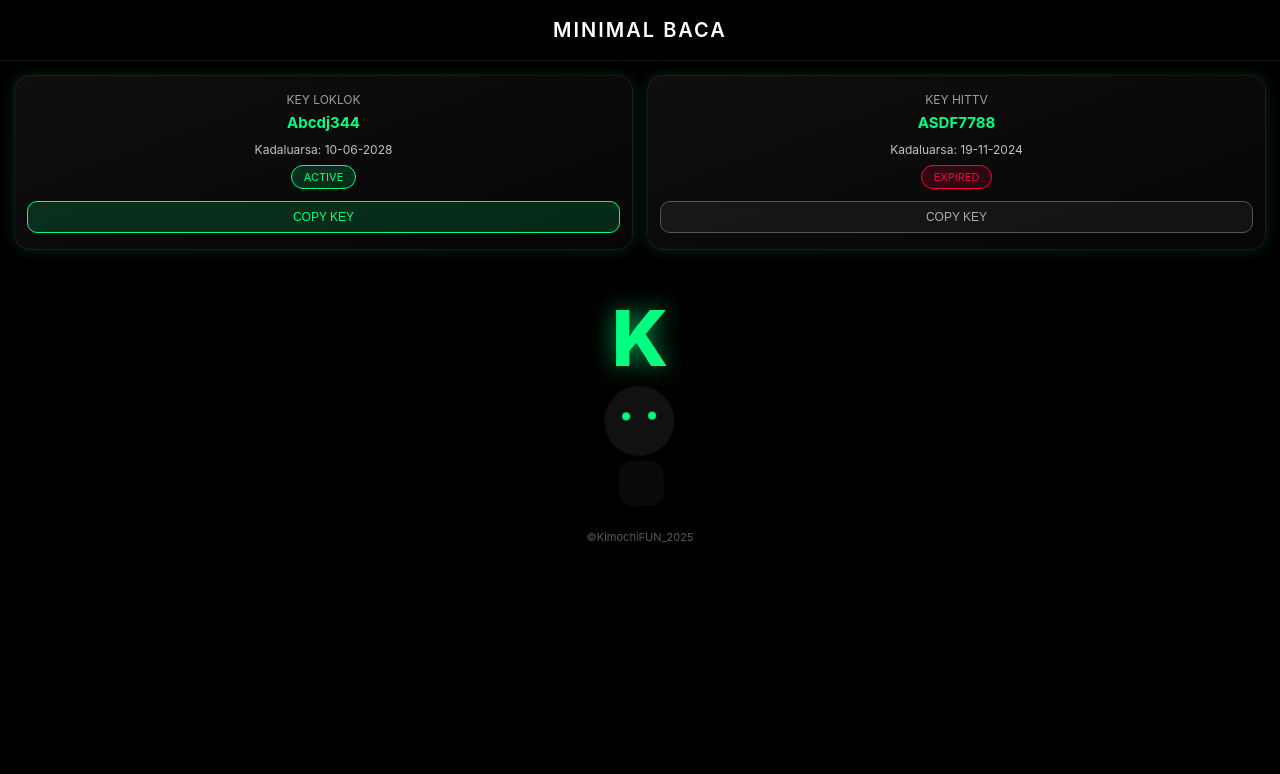
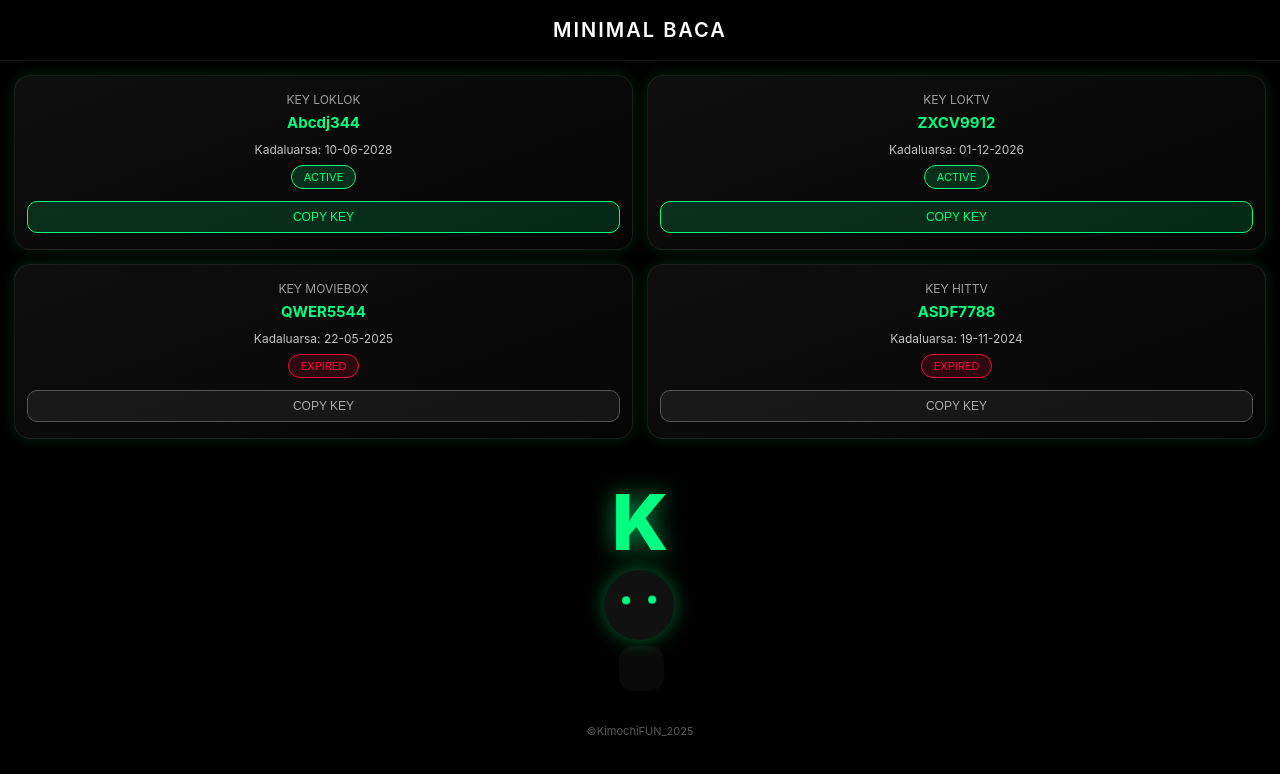
Before and after one commit to testing1234567889/Key, a plain HTML site: page index.html in a window 1280 px wide. Shown: the top 774 px of the page. Drawn offline with Linux system fonts and the light colour scheme.

Commit message:
Update index.html

```diff
--- a/index.html
+++ b/index.html
@@ -28,6 +28,7 @@
     border-bottom:1px solid rgba(255,255,255,0.08);
 }
 
+/* LAYOUT */
 .wrapper{padding:14px;}
 .grid{
     display:grid;
@@ -85,7 +86,6 @@
     border:1px solid;
 }
 
-/* ACTIVE BUTTON */
 .copy-btn.active{
     background:rgba(0,255,128,.15);
     color:#00ff80;
@@ -93,19 +93,18 @@
     cursor:pointer;
 }
 
-/* EXPIRED BUTTON — FIXED */
 .copy-btn.expired{
-    background:rgba(255,255,255,.05);
+    background:rgba(255,255,255,.06);
     color:#aaa;
     border-color:#555;
     cursor:default;
-    opacity:1; /* IMPORTANT: BIAR KELIHATAN */
+    opacity:1;
 }
 
-/* K */
+/* K ANIMATION */
 .k-anim{
     text-align:center;
-    margin:35px 0 10px;
+    margin:30px 0 10px;
     font-size:64px;
     font-weight:800;
     color:#00ff80;
@@ -118,10 +117,16 @@
     100%{transform:scale(1);opacity:.7}
 }
 
-/* WIBU */
-.wibu-wrap{display:flex;justify-content:center;margin-bottom:10px}
+/* WIBU – PALING BAWAH TENGAH */
+.wibu-wrap{
+    display:flex;
+    justify-content:center;
+    margin:10px 0 20px;
+}
+
 .wibu{
-    width:80px;height:120px;
+    width:80px;
+    height:120px;
     animation:wibu 1.2s infinite ease-in-out;
 }
 @keyframes wibu{
@@ -129,30 +134,47 @@
     50%{transform:rotate(3deg)}
     100%{transform:rotate(-3deg)}
 }
+
 .wibu .head{
-    width:70px;height:70px;
-    background:#111;border-radius:50%;
-    margin:auto;position:relative;
+    width:70px;
+    height:70px;
+    background:#111;
+    border-radius:50%;
+    margin:auto;
+    position:relative;
+    box-shadow:0 0 20px rgba(0,255,128,.4);
 }
 .eye{
-    width:8px;height:8px;background:#00ff80;
-    border-radius:50%;position:absolute;top:26px;
+    width:8px;
+    height:8px;
+    background:#00ff80;
+    border-radius:50%;
+    position:absolute;
+    top:26px;
 }
 .eye.left{left:18px}
 .eye.right{right:18px}
+
 .wibu .body{
-    width:45px;height:45px;background:#0a0a0a;
-    border-radius:14px;margin:5px auto 0;
+    width:45px;
+    height:45px;
+    background:#0a0a0a;
+    border-radius:14px;
+    margin:6px auto 0;
 }
 
 /* TOAST */
 #toast{
     position:fixed;
-    bottom:30px;left:50%;
+    bottom:30px;
+    left:50%;
     transform:translateX(-50%) translateY(20px);
-    background:#111;padding:10px 18px;
-    border-radius:20px;font-size:12px;
-    opacity:0;pointer-events:none;
+    background:#111;
+    padding:10px 18px;
+    border-radius:20px;
+    font-size:12px;
+    opacity:0;
+    pointer-events:none;
     transition:.3s;
 }
 #toast.show{opacity:1;transform:translateX(-50%) translateY(0)}
@@ -178,6 +200,22 @@
         <button class="copy-btn">COPY KEY</button>
     </div>
 
+    <div class="card" data-expire="2026-12-01">
+        <div class="key-title">KEY LOKTV</div>
+        <div class="key-value">ZXCV9912</div>
+        <div class="expire">Kadaluarsa: 01-12-2026</div>
+        <div class="status"></div>
+        <button class="copy-btn">COPY KEY</button>
+    </div>
+
+    <div class="card" data-expire="2025-05-22">
+        <div class="key-title">KEY MOVIEBOX</div>
+        <div class="key-value">QWER5544</div>
+        <div class="expire">Kadaluarsa: 22-05-2025</div>
+        <div class="status"></div>
+        <button class="copy-btn">COPY KEY</button>
+    </div>
+
     <div class="card" data-expire="2024-11-19">
         <div class="key-title">KEY HITTV</div>
         <div class="key-value">ASDF7788</div>
@@ -191,6 +229,7 @@
 
 <div class="k-anim">K</div>
 
+<!-- WIBU PALING BAWAH TENGAH -->
 <div class="wibu-wrap">
     <div class="wibu">
         <div class="head">
```
